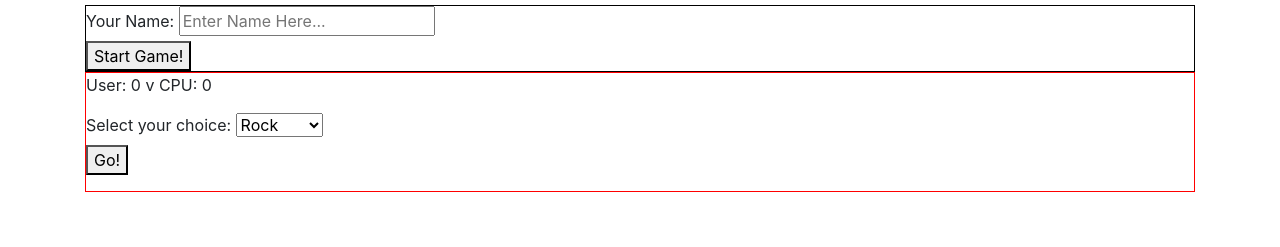
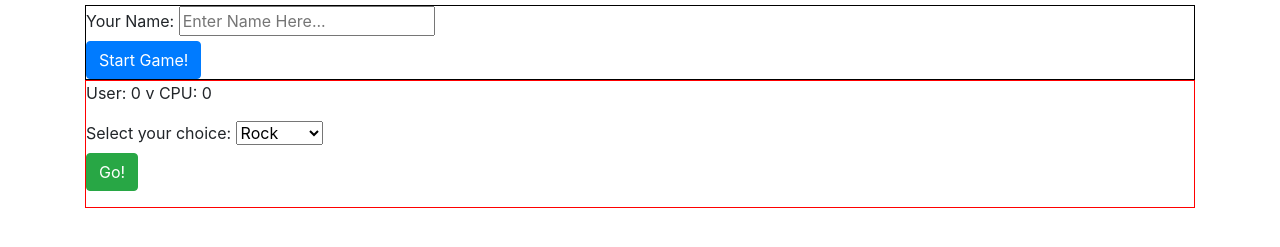
Before and after one commit to goel1987/rockpaperscissors, a website: page index.html in a window 1280 px wide. Shown: the part 51-298 px from the top of the page. Drawn offline with Linux system fonts and the light colour scheme.

Commit message:
Applied bootstrap classes to buttons

```diff
--- a/index.html
+++ b/index.html
@@ -23,7 +23,7 @@
                     <label for="username"> Your Name: </label>
                     <input id="username" name="username" placeholder="Enter Name Here..."> </input>
                 </div>
-                <button id="start-game-button"> Start Game! </button>
+                <button id="start-game-button" class="btn btn-primary"> Start Game! </button>
             </form>
         </div>
 
@@ -41,7 +41,7 @@
                         <option value="Scissors">Scissors</option>
                     </select>
                 </div>
-                <button id="go-button"> Go! </button>
+                <button id="go-button" class="btn btn-success"> Go! </button>
             </form>
             <p id="game-history"> </p>
         </div>
```
